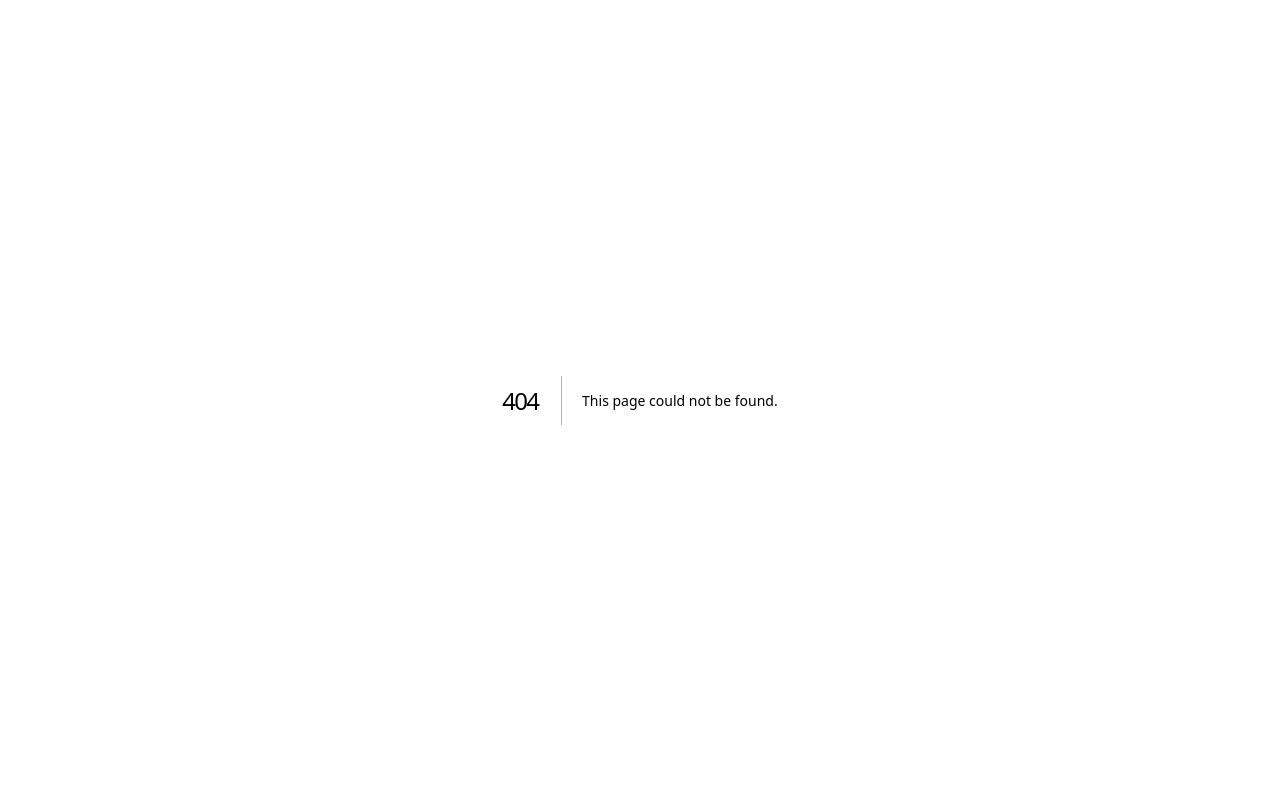
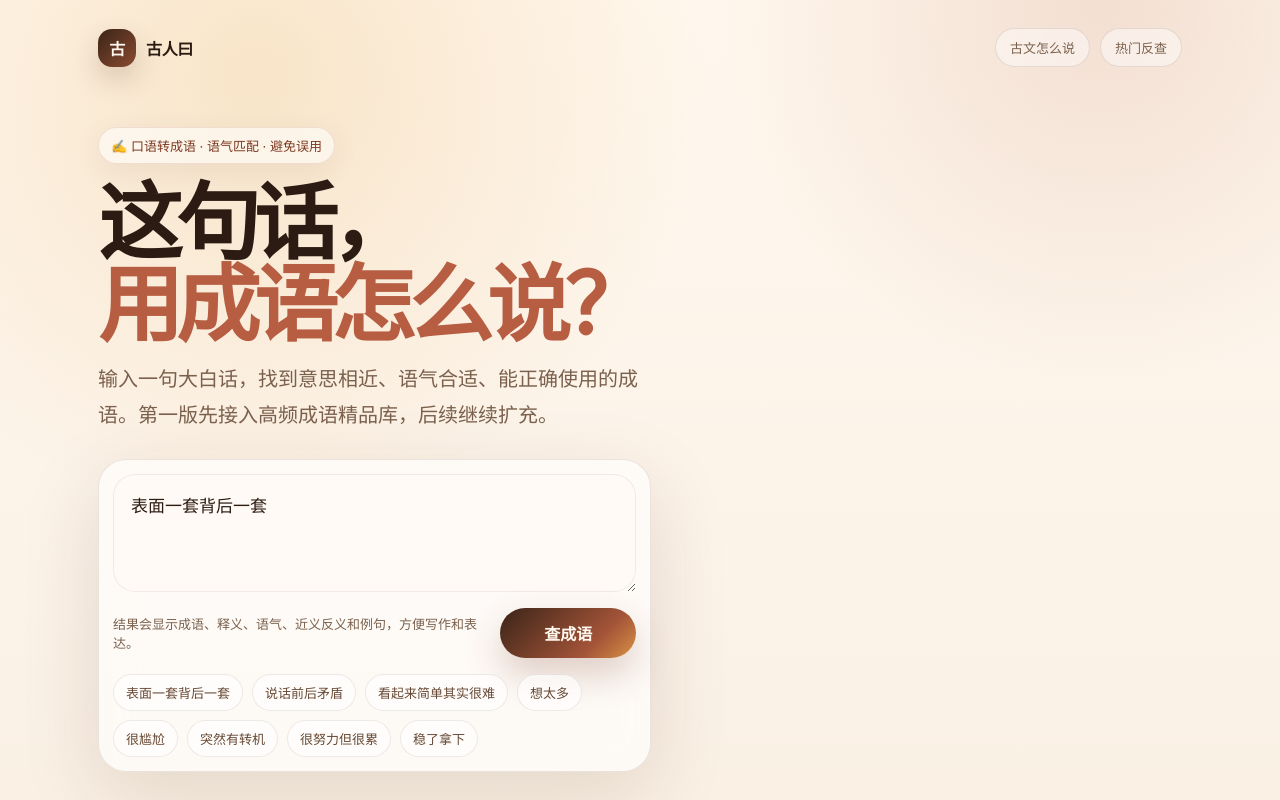
Before and after one commit to yandong2023/gu-ren-said, a Next.js app: page /chengyu in a window 1280 px wide. Before the commit this address had no page. Shown: the top 800 px of the page. Built offline with nearby package versions, Linux system fonts and the light colour scheme.

Commit message:
Add Chengyu landing page

```diff
--- /dev/null
+++ b/app/chengyu/page.tsx
@@ -0,0 +1,10 @@
+import ChengyuExperience from "@/components/ChengyuExperience";
+
+export const metadata = {
+  title: "成语怎么说｜口语转成语｜古人曰",
+  description: "输入一句大白话，找到意思相近、语气合适、能正确使用的成语，包含释义、例句、近义词和反义词。"
+};
+
+export default function ChengyuPage() {
+  return <ChengyuExperience />;
+}
```
